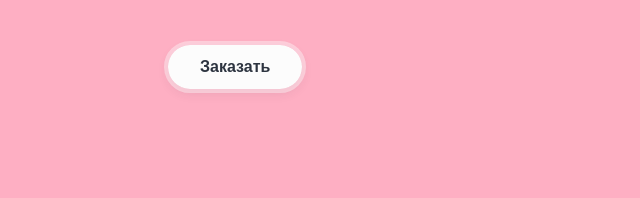
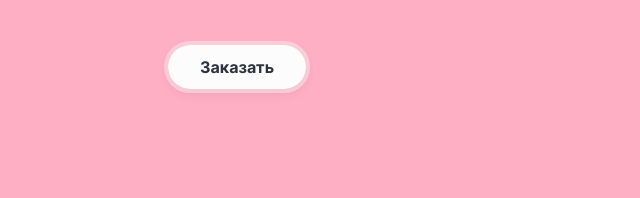
Before and after one commit to htmlacademy-htmlcss/2271803-gllacy-36, a plain HTML site: page index.html in a window 1280 px wide. Shown: the part 431-629 px from the top of the page, 0-640 px from the left. Drawn offline with Linux system fonts and the light colour scheme.

Commit message:
Правки Защита CSS-06

```diff
--- a/styles/styles.css
+++ b/styles/styles.css
@@ -65,7 +65,7 @@ img {
 }
 
 .button {
-  font-family: "Intel", sans-serif;
+  font-family: "Inter", sans-serif;
   font-weight: 700;
   font-size: 16px;
   line-height: 20px;
```
